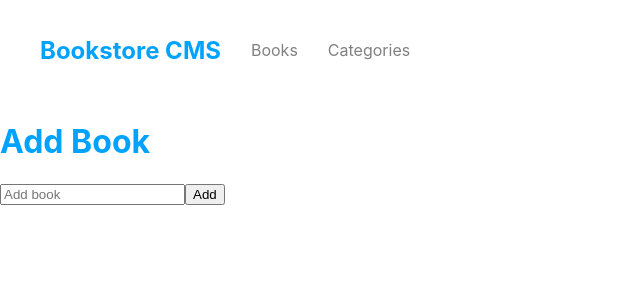
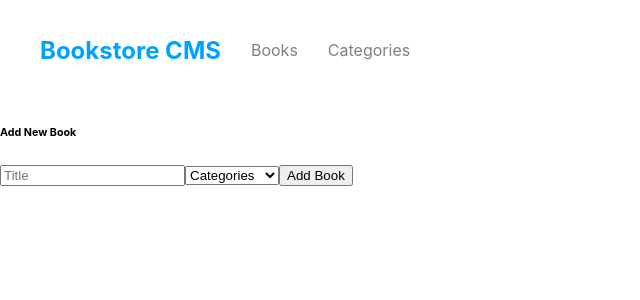
Before and after one commit to Gardimy/GDM_Bookstore, a React (Create React App) app: page /Categories in a window 1280 px wide. Shown: the top 300 px of the page, without its empty margins (0-640 px from the left). Built offline with nearby package versions, Linux system fonts and the light colour scheme.

Commit message:
Add all the file to initialize the project

```diff
--- a/src/App.js
+++ b/src/App.js
@@ -1,17 +1,14 @@
+import React from 'react';
 import { Routes, Route } from 'react-router-dom';
-import Book from './components/Book';
-import Categories from './components/Categories';
-import Navbar from './components/Navba';
+import HomePage from './components/Books';
+import CategoriesPage from './components/Categories';
 
 function App() {
   return (
-    <>
-      <Navbar />
-      <Routes>
-        <Route path="/" element={<Book />} />
-        <Route path="Categories" element={<Categories />} />
-      </Routes>
-    </>
+    <Routes>
+      <Route path="/" element={<HomePage />} />
+      <Route path="/categories" element={<CategoriesPage />} />
+    </Routes>
   );
 }
 
--- a/src/components/BookForm.js
+++ b/src/components/BookForm.js
@@ -1,37 +1,37 @@
 import React, { useState } from 'react';
 import PropTypes from 'prop-types';
+import '../styles/BookForm.css';
 
 function BookForm({ onAdd }) {
   const [title, setTitle] = useState('');
 
   const handleSubmit = (e) => {
     e.preventDefault();
-
-    if (title.trim() === '') {
-      return;
-    }
-
     const newBook = {
-      id: Date.now(),
-      title: 'The Hunger Game',
-      author: 'Suzanne Collins',
+      id: new Date().getTime().toString(),
+      title,
     };
-
     onAdd(newBook);
     setTitle('');
   };
 
   return (
-    <div>
-      <h1>Add Book</h1>
+    <div onClickCapture="Formcontainer">
+      <h6>Add New Book</h6>
       <form onSubmit={handleSubmit}>
         <input
           type="text"
-          placeholder="Add book"
           value={title}
           onChange={(e) => setTitle(e.target.value)}
+          placeholder="Title"
+          required
         />
-        <button type="submit">Add</button>
+        <select name="mySelect" id="mySelect">
+          <option value="option1">Categories</option>
+          <option value="option2">Categories1</option>
+          <option value="option3">Categories1</option>
+        </select>
+        <button type="submit">Add Book</button>
       </form>
     </div>
   );
--- a/src/components/BookList.js
+++ b/src/components/BookList.js
@@ -6,12 +6,7 @@ function BookList({ books, onDelete }) {
   return (
     <div>
       {books.map((book) => (
-        <Book
-          key={book.id}
-          title={book.title}
-          author={book.author}
-          onDelete={() => onDelete(book.id)}
-        />
+        <Book key={book.id} book={book} onDelete={onDelete} />
       ))}
     </div>
   );
@@ -20,7 +15,7 @@ function BookList({ books, onDelete }) {
 BookList.propTypes = {
   books: PropTypes.arrayOf(
     PropTypes.shape({
-      id: PropTypes.number.isRequired,
+      id: PropTypes.string.isRequired,
       title: PropTypes.string.isRequired,
       author: PropTypes.string.isRequired,
     }),
--- /dev/null
+++ b/src/components/Books.js
@@ -0,0 +1,16 @@
+import React from 'react';
+import Navbar from './Navba';
+import Book from './Book';
+import BookForm from './BookForm';
+
+function HomePage() {
+  return (
+    <div>
+      <Navbar />
+      <Book />
+      <BookForm />
+    </div>
+  );
+}
+
+export default HomePage;
--- a/src/components/Categories.js
+++ b/src/components/Categories.js
@@ -1,26 +1,26 @@
 import React, { useState } from 'react';
 import BookList from './BookList';
 import BookForm from './BookForm';
+import Navbar from './Navba';
 
-const CategoriesPage = () => {
+function Categories() {
   const [books, setBooks] = useState([]);
 
-  const handleAddBook = (title) => {
-    const newBook = { id: Date.now(), title };
-    setBooks([...books, newBook]);
+  const handleAddBook = (newBook) => {
+    setBooks((prevBooks) => [...prevBooks, newBook]);
   };
 
-  const handleDeleteBook = (id) => {
-    const updatedBooks = books.filter((book) => book.id !== id);
-    setBooks(updatedBooks);
+  const handleDeleteBook = (bookId) => {
+    setBooks((prevBooks) => prevBooks.filter((book) => book.id !== bookId));
   };
 
   return (
     <div>
-      <BookForm onSubmit={handleAddBook} />
+      <Navbar />
+      <BookForm onAdd={handleAddBook} />
       <BookList books={books} onDelete={handleDeleteBook} />
     </div>
   );
-};
+}
 
-export default CategoriesPage;
+export default Categories;
--- a/src/styles/Book.css
+++ b/src/styles/Book.css
@@ -1,6 +1,6 @@
 .Bookcontainer {
   display: grid;
-  row-gap: 50px;
+  row-gap: 35px;
   padding: 114px 24px;
   background-color: #e5e5e5;
   grid-template-rows: auto auto auto auto;
--- /dev/null
+++ b/src/styles/BookForm.css
@@ -0,0 +1,9 @@
+.Formcontainer {
+  display: flex;
+  flex-direction: row;
+  top: 114px;
+}
+
+.Formcontainer input {
+  top: 714px;
+}
```
